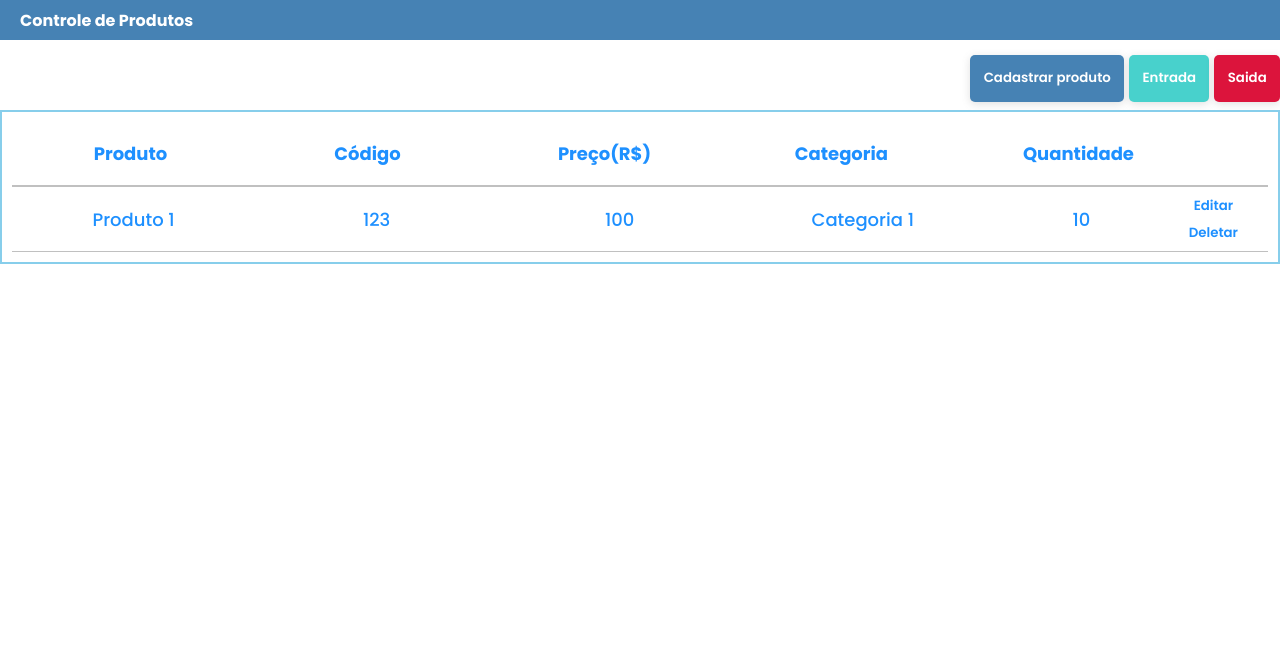
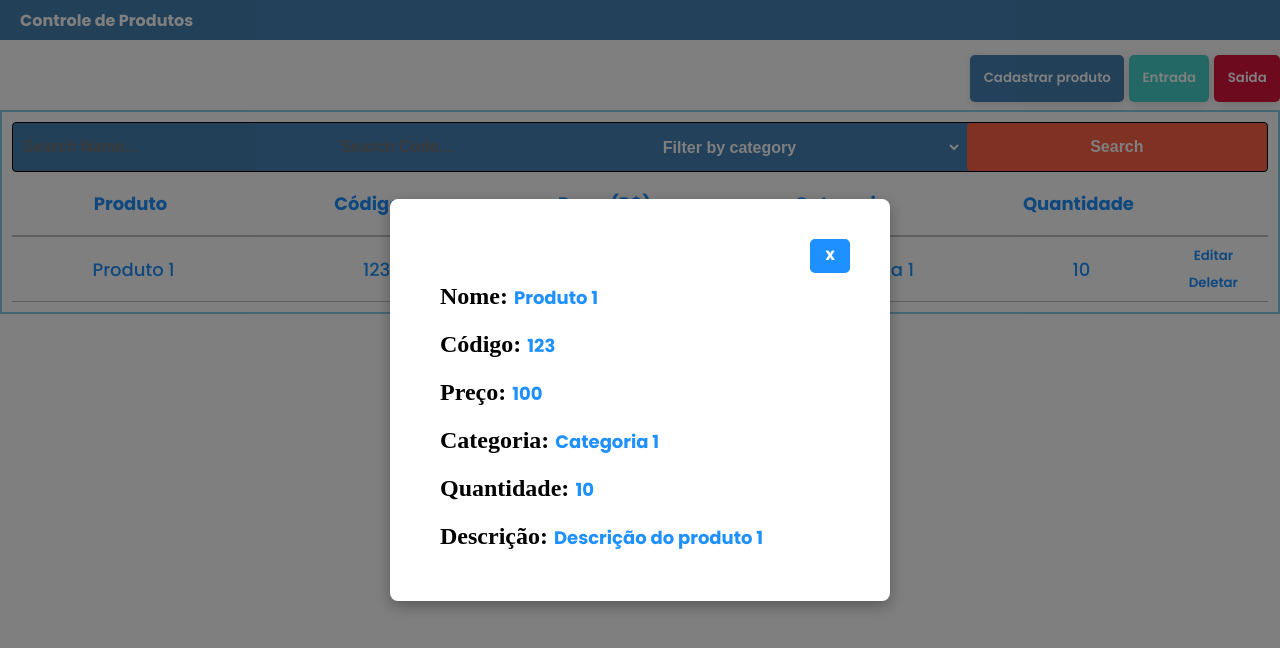
Before and after one commit to dev-anderson-rodrigues/project-control-stock, a React (Vite) app: page / in a window 1280 px wide. Both pictures are taken after a click on the button "Produto 1". Shown: the top 648 px of the page. Built offline with nearby package versions, Linux system fonts and the light colour scheme.

Commit message:
"feat": add component modal and component filter and funcition to filter component

```diff
--- /dev/null
+++ b/src/components/component-modal/Modal.tsx
@@ -0,0 +1,14 @@
+import { ReactNode } from "react";
+import * as S from "./styles";
+type propsModal = {
+  children: ReactNode;
+};
+export const Modal = ({ children }: propsModal) => {
+  return (
+    <S.ModalBackdrop>
+      <S.ModalContent>{children}</S.ModalContent>
+    </S.ModalBackdrop>
+  );
+};
+
+export default Modal;
--- /dev/null
+++ b/src/components/component-modal/styles.ts
@@ -0,0 +1,23 @@
+import styled from "styled-components";
+
+export const ModalBackdrop = styled.div`
+  position: fixed;
+  top: 0;
+  left: 0;
+  width: 100vw;
+  height: 100%;
+  background-color: rgba(0, 0, 0, 0.5);
+  z-index: 1000;
+  display: flex;
+  justify-content: center;
+  align-items: center;
+`;
+
+export const ModalContent = styled.div`
+  background: white;
+  padding: 20px;
+  border-radius: 8px;
+  max-width: 500px;
+  width: 100%;
+  box-shadow: 0 5px 15px rgba(0, 0, 0, 0.3);
+`;
--- /dev/null
+++ b/src/components/product-filter/ProductFilter.tsx
@@ -0,0 +1,57 @@
+import { useState } from "react";
+import { Product, useProducts } from "../../context/productsContext";
+import Button from "../Button";
+import * as S from "./styles";
+
+type propsFilter = {
+  onFilter: (filter: Product[]) => void;
+};
+const ProductFilter = ({ onFilter }: propsFilter) => {
+  const { products } = useProducts();
+  const activeProducts = products.filter((product) => product.isActive);
+
+  const [searchName, setSearchName] = useState("");
+  const [searchCode, setSearchCode] = useState("");
+  const [selectedCategory, setSelectedCategory] = useState("");
+
+  const handleFilter = () => {
+    const filtered = activeProducts.filter((product) => {
+      return (
+        product.name.toLowerCase().includes(searchName.toLowerCase()) &&
+        (selectedCategory === "" || product.category === selectedCategory) &&
+        product.code.toString().includes(searchCode.toString())
+      );
+    });
+    onFilter(filtered);
+  };
+
+  return (
+    <S.Container>
+      <input
+        type="text"
+        placeholder="Search Name..."
+        value={searchName}
+        onChange={(e) => setSearchName(e.target.value)}
+      />
+      <input
+        type="text"
+        placeholder="Search Code..."
+        value={searchCode}
+        onChange={(e) => setSearchCode(e.target.value)}
+      />
+      <select
+        value={selectedCategory}
+        onChange={(e) => setSelectedCategory(e.target.value)}
+      >
+        <option value="">Filter by category</option>
+        <option value="comida">Comida</option>
+        <option value="bebida">Bebida</option>
+        <option value="lanche">Lanche</option>
+        <option value="combo">Combo</option>
+      </select>
+      <Button onClick={handleFilter}>Search</Button>
+    </S.Container>
+  );
+};
+
+export default ProductFilter;
--- /dev/null
+++ b/src/components/product-filter/styles.ts
@@ -0,0 +1,57 @@
+import styled from "styled-components";
+
+export const Container = styled.div`
+  display: flex;
+  justify-content: space-around;
+  width: 100%;
+  height: 50px;
+  background-color: #4682b4;
+  border: 1px solid;
+  border-radius: 4px;
+
+  /* input, */
+  /* button, */
+  input {
+    width: 100%;
+    padding: 5px;
+    margin: 5px;
+    border-radius: 4px;
+    border: none;
+    outline: none;
+    color: #fff;
+    background-color: #4682b4;
+    font-weight: bold;
+    font-size: 16px;
+    cursor: pointer;
+    transition: background-color 0.3s ease-in-out;
+  }
+  select {
+    width: 100%;
+    padding: 5px;
+    margin: 5px;
+    border-radius: 4px;
+    border: none;
+    outline: none;
+    color: #fff;
+    background-color: #4682b4;
+    font-weight: bold;
+    font-size: 16px;
+    cursor: pointer;
+  }
+  button {
+    width: 100%;
+    border-radius: 4px;
+    border: none;
+    outline: none;
+    color: #fff;
+    background-color: #ff6347;
+    font-weight: bold;
+    font-size: 16px;
+    cursor: pointer;
+
+    &:hover {
+      background-color: #ff4500;
+      transition: background-color 0.3s ease-in-out;
+    }
+  }
+`;
--- a/src/components/product-form/styles.ts
+++ b/src/components/product-form/styles.ts
@@ -41,6 +41,7 @@ export const Form = styled.form<{ hasError?: boolean }>`
     input,
     textarea {
       width: 100%;
+      max-width: 100%;
       height: 30px;
       border-radius: 5px;
       border: 2px solid ${(props) => (props.hasError ? "red" : "#87ceeb")};
@@ -50,6 +51,10 @@ export const Form = styled.form<{ hasError?: boolean }>`
       color: #000;
       padding-left: 10px;
       outline: none;
+    }
+    textarea {
+      resize: vertical;
+      min-height: 100px;
     }
 
     button {
--- a/src/components/product-list/ProductList.tsx
+++ b/src/components/product-list/ProductList.tsx
@@ -1,6 +1,9 @@
-import { useProducts } from "../../context/productsContext";
+import { Product, useProducts } from "../../context/productsContext";
 import * as S from "./styles";
 import Button from "../Button";
+import ProductFilter from "../product-filter/ProductFilter";
+import { useState } from "react";
+import Modal from "../component-modal/Modal";
 
 const ProductList = () => {
   const {
@@ -8,8 +11,12 @@ const ProductList = () => {
     setProducts,
     setShowModal,
     setExist,
+    currentProduct,
     setCurrentProduct,
   } = useProducts();
+  const [filteredProducts, setFilteredProducts] = useState<Product[]>(products);
+  const [modalDetails, setModalDetails] = useState<boolean>(false);
+
   const getByIdProduct = (code: number) => {
     const product = products.find((p) => p.code === code);
     if (product) {
@@ -29,9 +36,15 @@ const ProductList = () => {
       console.log("aqui");
     }
   };
-  const activeProducts = products.filter((product) => product.isActive);
+
+  const handleFilter = (filtered: Product[]) => {
+    setFilteredProducts(filtered);
+  };
   return (
     <S.Container>
+      <div>
+        <ProductFilter onFilter={handleFilter} />
+      </div>
       <ul>
         <li className="title_list">
           <span>Produto</span>
@@ -41,10 +54,18 @@ const ProductList = () => {
           <span style={{ width: "100%" }}>Quantidade</span>
           <span style={{ width: "30%" }}></span>
         </li>
-        {activeProducts.map((product) => (
+        {filteredProducts.map((product) => (
           <li key={product.code}>
             <div>
-              <Button className="button_name_product">{product.name}</Button>
+              <Button
+                className="button_name_product"
+                onClick={() => {
+                  setModalDetails(true);
+                  setCurrentProduct(product);
+                }}
+              >
+                {product.name}
+              </Button>
             </div>
             <div>{product.code}</div>
             <div>{product.price}</div>
@@ -69,6 +90,41 @@ const ProductList = () => {
           </li>
         ))}
       </ul>
+
+      {modalDetails && (
+        <Modal>
+          <S.ContainerDetails>
+            <div>
+              <Button
+                onClick={() => {
+                  setCurrentProduct(null);
+                  setModalDetails(false);
+                }}
+              >
+                X
+              </Button>
+            </div>
+            <h2>
+              Nome: <span>{currentProduct?.name}</span>
+            </h2>
+            <h2>
+              Código: <span>{currentProduct?.code}</span>
+            </h2>
+            <h2>
+              Preço: <span>{currentProduct?.price}</span>
+            </h2>
+            <h2>
+              Categoria: <span>{currentProduct?.category}</span>
+            </h2>
+            <h2>
+              Quantidade: <span>{currentProduct?.quantity}</span>
+            </h2>
+            <h2>
+              Descrição: <span>{currentProduct?.description}</span>
+            </h2>
+          </S.ContainerDetails>
+        </Modal>
+      )}
     </S.Container>
   );
 };
--- a/src/components/product-list/styles.ts
+++ b/src/components/product-list/styles.ts
@@ -88,3 +88,51 @@ export const Container = styled.div`
     }
   }
 `;
+
+export const ContainerDetails = styled.div`
+  padding: 20px;
+  width: 100%;
+  height: 100%;
+
+  h2 {
+    padding: 10px;
+
+    span {
+      word-wrap: break-word;
+      font-weight: bold;
+      font-size: 18px;
+      flex-wrap: wrap;
+      color: #1e90ff;
+      font-family: "Poppins", sans-serif;
+    }
+  }
+
+  div {
+    display: grid;
+    width: 100%;
+    justify-content: flex-end;
+
+    button {
+      width: 100%;
+      padding: 7px 15px 7px 15px;
+      text-align: center;
+      height: 100%;
+      border-radius: 5px;
+      background: none;
+      border: none;
+      color: #fff;
+      background-color: #1e90ff;
+      cursor: pointer;
+      font-family: "Poppins", sans-serif;
+      display: flex;
+      font-weight: 800;
+      justify-content: center;
+      align-items: center;
+
+      &:hover {
+        transition: all 0.5s ease-in-out;
+        background-color: #dc143c;
+      }
+    }
+  }
+`;
--- a/src/pages/Products.tsx
+++ b/src/pages/Products.tsx
@@ -3,6 +3,8 @@ import Button from "../components/Button";
 import ProductList from "../components/product-list/ProductList";
 import ProductForm from "../components/product-form/ProductForm";
 import { useProducts } from "../context/productsContext";
+
+import Modal from "../components/component-modal/Modal";
 
 const Products = () => {
   const {
@@ -24,6 +26,7 @@ const Products = () => {
         <div className="container_h3">
           <h3>Controle de Produtos</h3>
         </div>
+
         <div className="container_Buttons">
           <Button className="b_cadastrar" onClick={handleClick}>
             Cadastrar produto
@@ -33,11 +36,14 @@ const Products = () => {
         </div>
         <ProductList />
         {showModal && (
-          <S.ModalBackdrop>
-            <S.ModalContent>
-              <ProductForm />
-            </S.ModalContent>
-          </S.ModalBackdrop>
+          // <S.ModalBackdrop>
+          //   <S.ModalContent>
+          //     <ProductForm />
+          //   </S.ModalContent>
+          // </S.ModalBackdrop>
+          <Modal>
+            <ProductForm />
+          </Modal>
         )}
       </S.Container>
     </>
--- a/src/pages/styles.ts
+++ b/src/pages/styles.ts
@@ -63,25 +63,3 @@ export const Container = styled.div`
     }
   }
 `;
-
-export const ModalBackdrop = styled.div`
-  position: fixed;
-  top: 0;
-  left: 0;
-  width: 100vw;
-  height: 100%;
-  background-color: rgba(0, 0, 0, 0.5); /* Cor de fundo com transparência */
-  z-index: 1000; /* Garante que o modal esteja na frente de outros elementos */
-  display: flex;
-  justify-content: center;
-  align-items: center;
-`;
-
-export const ModalContent = styled.div`
-  background: white;
-  padding: 20px;
-  border-radius: 8px;
-  max-width: 500px;
-  width: 100%;
-  box-shadow: 0 5px 15px rgba(0, 0, 0, 0.3);
-`;
```
Also changed, not shown: 1 other file (tests, documents, lock files or other folders).
